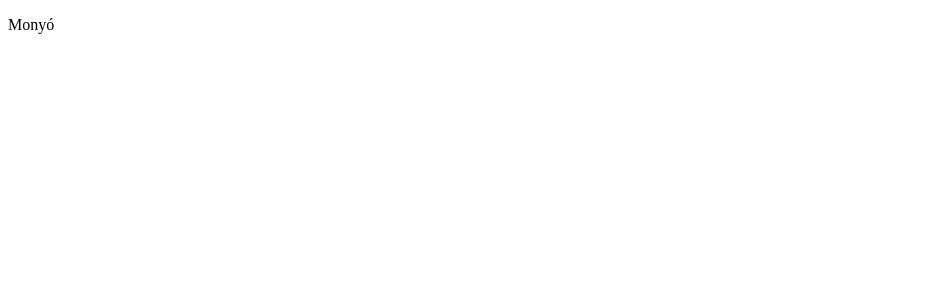
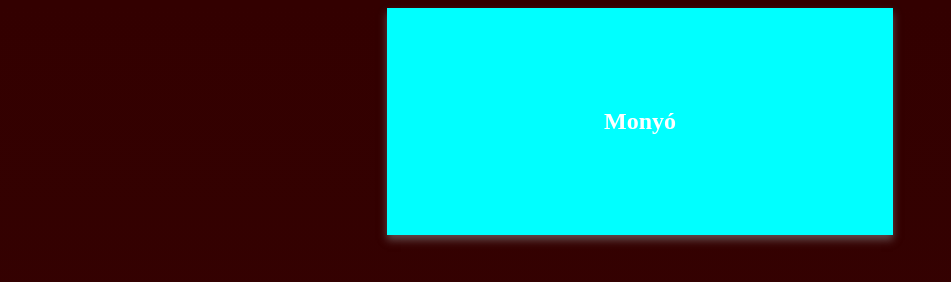
Before and after one commit to Phoeyugod/Kezmuves-Harmonia-, a plain HTML site: page kezmuvessorok.html in a window 1280 px wide. Shown: the top 282 px of the page, without its empty margins (0-951 px from the left). Drawn offline with Linux system fonts and the light colour scheme.

Commit message:
cimsor 1

```diff
--- a/kezmuvessorok.css
+++ b/kezmuvessorok.css
@@ -1,7 +1,25 @@
 
 body
 {
-  background-color:  #330000 , #73605B;
+
+color: white;
+background-image: linear-gradient(#330000,#73605B);
+height: 20000px;
 
 
 }
+.cimsor1
+{
+    text-align: center;
+    margin: auto;
+
+}
+.container {
+    padding: 80px 16px;
+  }
+  .cimsor1 {
+    box-shadow: 0 5px 8px 0 rgba(141, 140, 140, 0.527);
+    transition: 40s;
+    width: 40%;
+    background-color: aqua;
+  }
--- a/kezmuvessorok.html
+++ b/kezmuvessorok.html
@@ -5,10 +5,14 @@
     <meta name="viewport" content="width=device-width, initial-scale=1.0">
     <title>Kézmüves Sörök</title>
     <link rel="stylesheet" href="kezmuvessorok.css">
+
 </head>
 <body>
-<div id="cimsor1" >
-    <p>Monyó</p>
+<div class="cimsor1" >
+    <div class="container">
+        <h2><b>Monyó</b></h2>
+      </div>
+
 </div>
 
 
```
